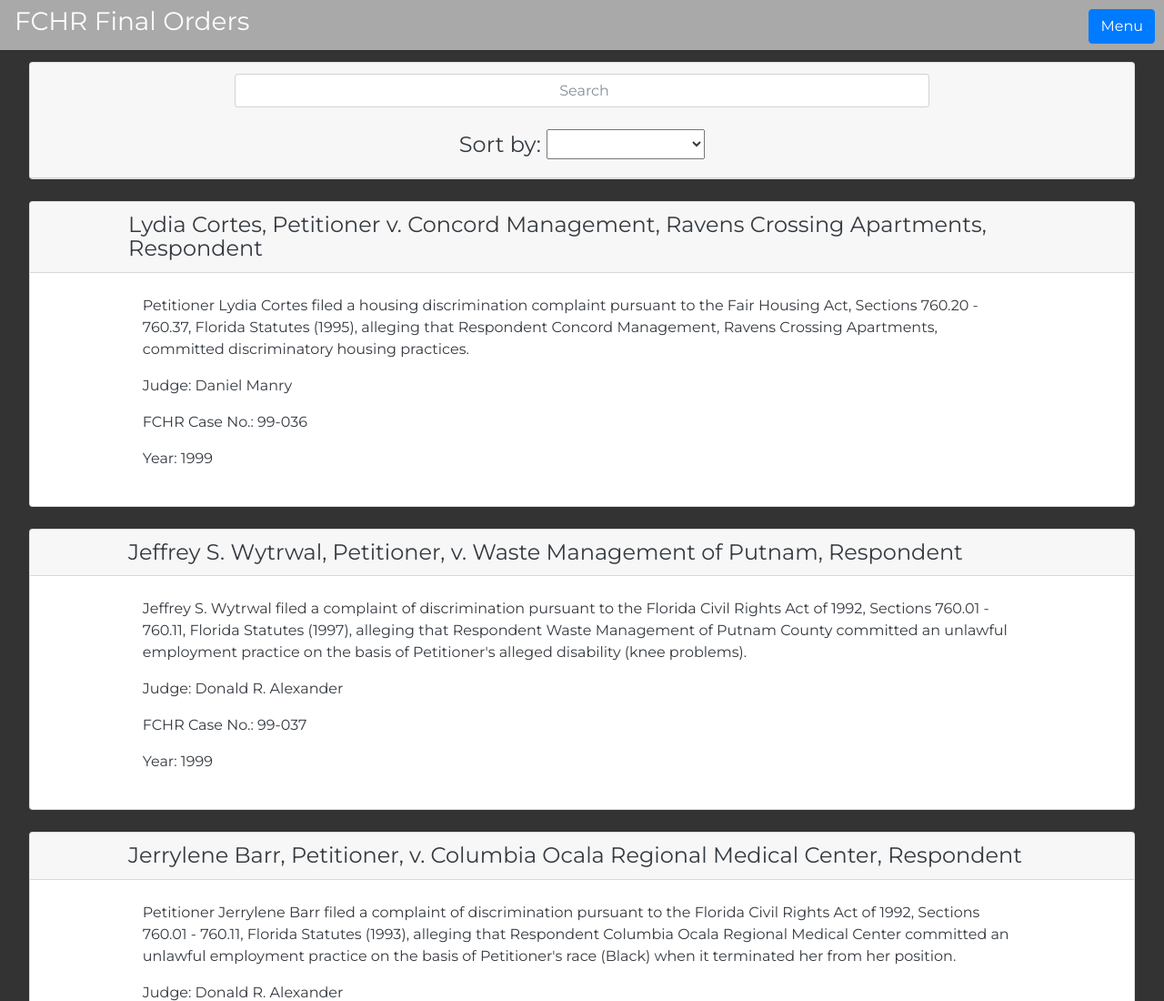
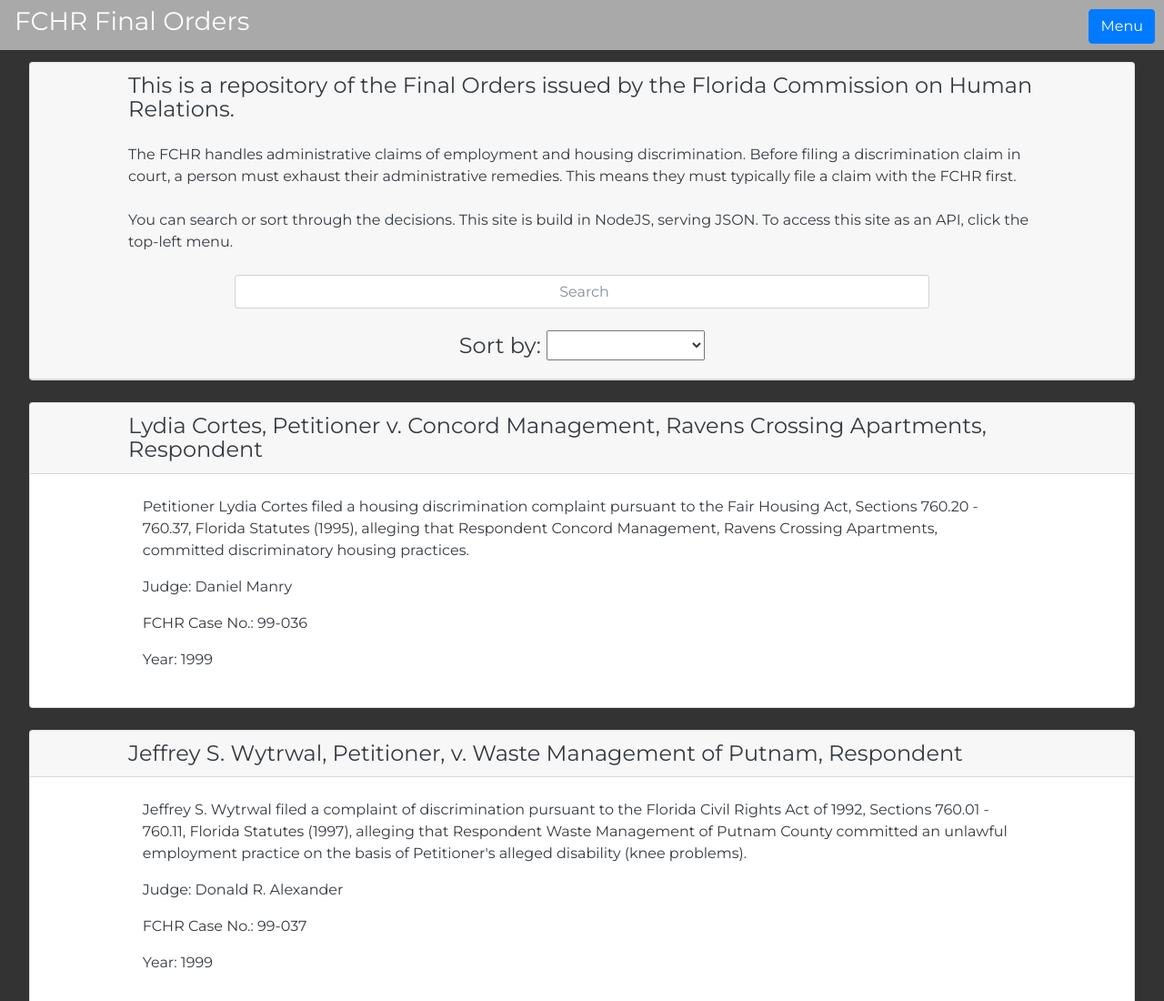
Before and after one commit to samharden/fchr-final-orders, a website: page app/index.html in a window 1280 px wide. Shown: the top 1100 px of the page at 91% size. Drawn offline with nearby package versions, Linux system fonts and the light colour scheme; some packages are replaced by stand-ins of ours; some icons are missing; files whose address does not match are found by name.

Commit message:
Added description to the front page

```diff
--- a/app/finalorder-list/finalorder-list.template.html
+++ b/app/finalorder-list/finalorder-list.template.html
@@ -2,9 +2,27 @@
 <br><br><center>
   <div class="card" style="max-width:95%">
     <div class="card-header" role="tab" id="headingOne">
+      <h4 class="mb-0 text-dark" style="max-width:85%; text-align:left">
+        This is a repository of the Final Orders issued by the Florida
+        Commission on Human Relations.
+      </h4>
+      <br>
+      <p class="mb-0 text-dark" style="max-width:85%; text-align:left">
+        The FCHR handles administrative claims of employment and housing
+        discrimination. Before filing a discrimination claim in court, a
+        person must exhaust their administrative remedies. This means they
+        must typically file a claim with the FCHR first.
+      </p>
+      <br>
+      <p class="mb-0 text-dark" style="max-width:85%; text-align:left">
+        You can search or sort through the decisions. This site is build in NodeJS,
+        serving JSON. To access this site as an API, click the top-left menu.
+      </p>
+      <br>
       <i class="fa fa-search"></i>
       <input type="text" style="max-width:65%" class="form-control" placeholder="Search" ng-model="$ctrl.query">
       <br>
+
       <h4 class="text-dark">Sort by:
         <select ng-model="$ctrl.orderProp" class="text-dark" style="width:auto">
           <option class="text-dark" value="name">Alphabetical</option>
```
